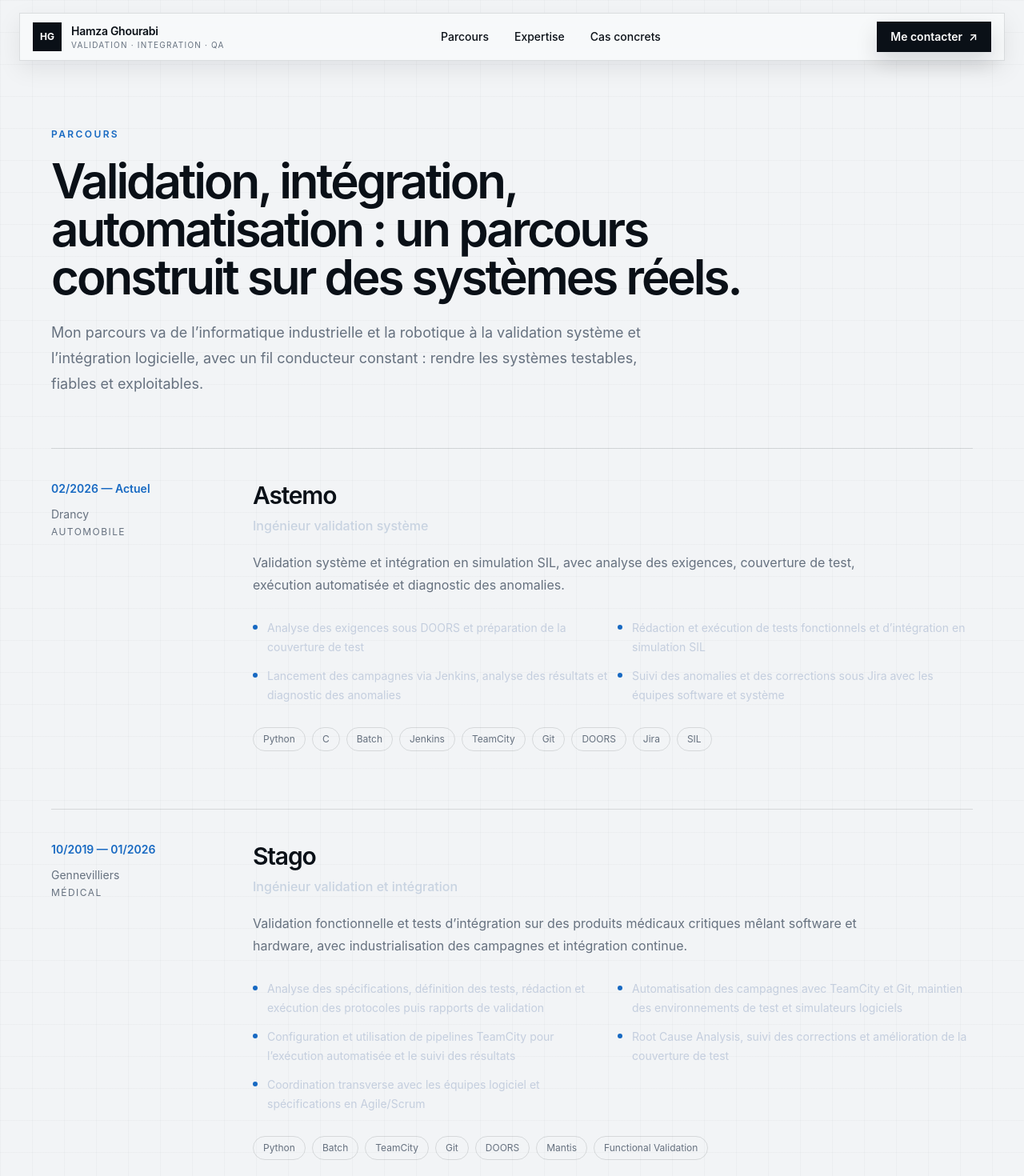
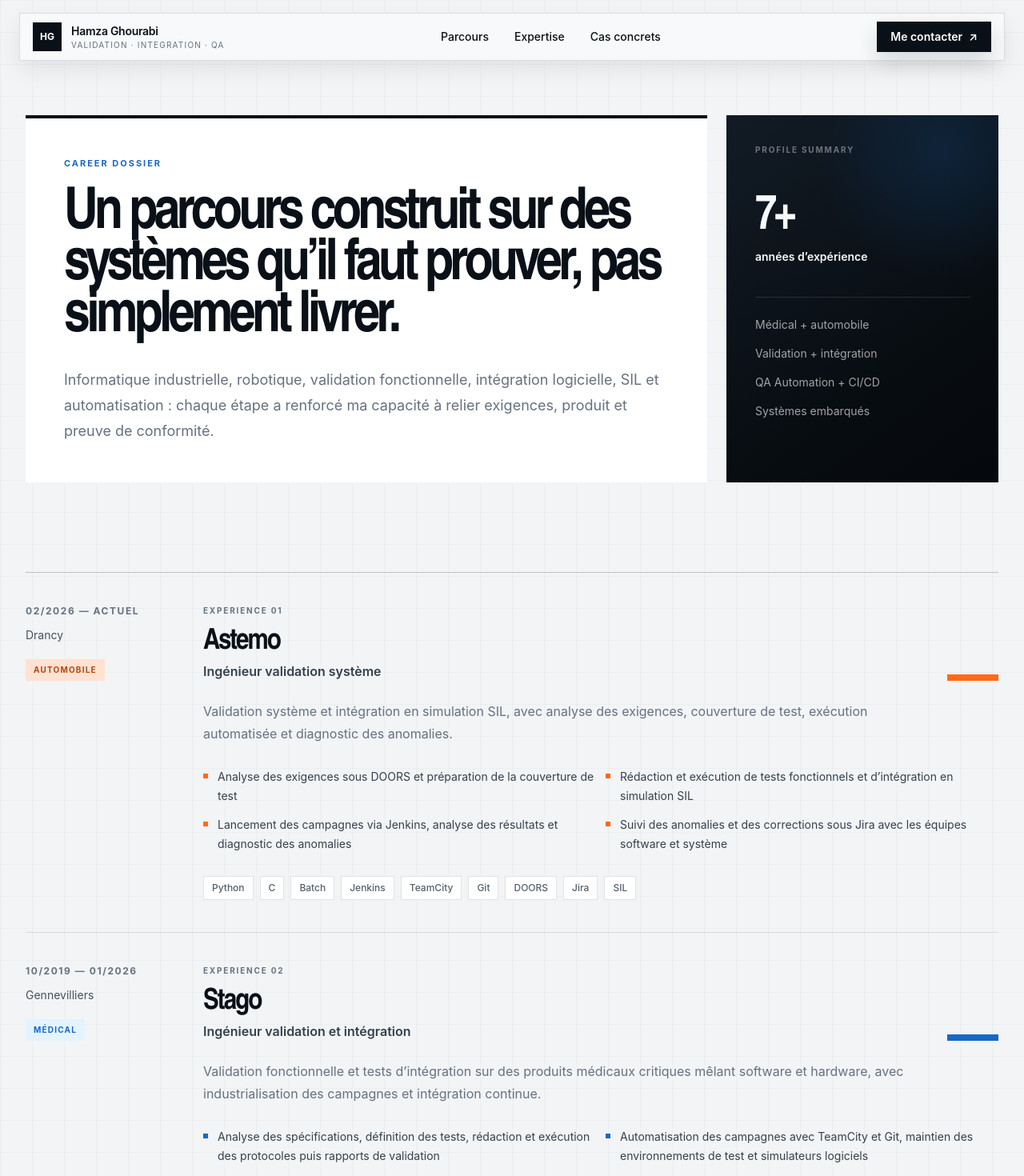
Before and after one commit to Robotham33/Portfolio-Hamza-Ghourabi, a Next.js app: page /experience in a window 1280 px wide. Shown: the top 1470 px of the page at 80% size. Built offline with nearby package versions, Linux system fonts and the light colour scheme.

Commit message:
style(v4): redesign experience page

```diff
--- a/app/experience/page.tsx
+++ b/app/experience/page.tsx
@@ -6,67 +6,119 @@
   return (
     <>
       <SiteHeader />
-      <main className="px-5 pt-32 pb-24 sm:px-6 lg:px-8 lg:pt-40">
-        <div className="mx-auto max-w-6xl">
-          <p className="text-xs font-semibold tracking-[0.2em] text-[var(--accent)] uppercase">
-            Parcours
+      <main className="pb-24 pt-32 sm:pt-36">
+        <section className="px-5 sm:px-6 lg:px-8">
+          <div className="mx-auto grid max-w-7xl gap-6 lg:grid-cols-[1fr_340px]">
+            <div className="border-t-4 border-[var(--ink)] bg-white p-7 sm:p-10 lg:p-12">
+              <p className="tech-label text-[11px] font-bold text-[var(--accent)]">
+                Career dossier
               </p>
-          <h1 className="mt-5 max-w-4xl text-4xl font-semibold tracking-[-0.05em] sm:text-5xl lg:text-6xl">
-            Validation, intégration, automatisation : un parcours construit sur des systèmes réels.
+              <h1 className="display-title mt-6 max-w-5xl text-5xl leading-[0.9] font-semibold tracking-[-0.065em] sm:text-6xl lg:text-7xl">
+                Un parcours construit sur des systèmes qu’il faut prouver, pas simplement livrer.
               </h1>
-          <p className="mt-6 max-w-3xl text-lg leading-8 text-[var(--muted-foreground)]">
-            Mon parcours va de l’informatique industrielle et la robotique à la
-            validation système et l’intégration logicielle, avec un fil
-            conducteur constant : rendre les systèmes testables, fiables et
-            exploitables.
+              <p className="mt-7 max-w-3xl text-lg leading-8 text-[var(--muted-foreground)]">
+                Informatique industrielle, robotique, validation fonctionnelle,
+                intégration logicielle, SIL et automatisation : chaque étape a
+                renforcé ma capacité à relier exigences, produit et preuve de
+                conformité.
+              </p>
+            </div>
+            <div className="ink-panel p-7 text-white sm:p-9">
+              <p className="tech-label text-[10px] font-bold text-white/40">
+                Profile summary
+              </p>
+              <p className="display-title mt-12 text-6xl font-semibold tracking-[-0.07em]">
+                7+
+              </p>
+              <p className="mt-2 text-sm font-semibold">années d’expérience</p>
+              <div className="mt-10 space-y-4 border-t border-white/12 pt-6 text-sm text-white/62">
+                <p>Médical + automobile</p>
+                <p>Validation + intégration</p>
+                <p>QA Automation + CI/CD</p>
+                <p>Systèmes embarqués</p>
+              </div>
+            </div>
+          </div>
+        </section>
+
+        <section className="px-5 py-20 sm:px-6 lg:px-8 lg:py-28">
+          <div className="mx-auto max-w-7xl">
+            <div className="border-t border-[var(--border-strong)]">
+              {experiences.map((item, index) => {
+                const isMedical = item.domain.includes("Médical");
+
+                return (
+                  <article
+                    key={item.company}
+                    className="grid gap-8 border-b border-[var(--border)] py-10 lg:grid-cols-[190px_1fr]"
+                  >
+                    <div>
+                      <p className="text-xs font-bold tracking-[0.13em] text-[var(--muted-foreground)] uppercase">
+                        {item.period}
+                      </p>
+                      <p className="mt-3 text-sm text-[#44515e]">
+                        {item.location}
+                      </p>
+                      <span
+                        className={`mt-5 inline-flex px-2.5 py-1.5 text-[10px] font-bold tracking-[0.12em] uppercase ${
+                          isMedical
+                            ? "bg-[#e4f4ff] text-[var(--medical)]"
+                            : "bg-[var(--signal-soft)] text-[#b4470c]"
+                        }`}
+                      >
+                        {item.domain}
+                      </span>
+                    </div>
+
+                    <div>
+                      <div className="flex flex-wrap items-end justify-between gap-4">
+                        <div>
+                          <p className="tech-label text-[10px] font-bold text-[var(--muted-foreground)]">
+                            Experience 0{index + 1}
+                          </p>
+                          <h2 className="display-title mt-3 text-4xl font-semibold tracking-[-0.055em]">
+                            {item.company}
+                          </h2>
+                          <p className="mt-1 text-base font-semibold text-[#34404c]">
+                            {item.role}
+                          </p>
+                        </div>
+                        <div
+                          className={`h-2 w-16 ${
+                            isMedical
+                              ? "bg-[var(--medical)]"
+                              : "bg-[var(--automotive)]"
+                          }`}
+                        />
+                      </div>
+
+                      <p className="mt-6 max-w-4xl text-base leading-7 text-[var(--muted-foreground)]">
+                        {item.summary}
                       </p>
 
-          <div className="mt-16 space-y-8">
-            {experiences.map((item) => (
-              <article
-                key={item.company}
-                className="grid gap-8 border-t border-[var(--border)] py-10 lg:grid-cols-[220px_1fr]"
-              >
-                <div>
-                  <p className="text-sm font-semibold text-[var(--accent)]">
-                    {item.period}
-                  </p>
-                  <p className="mt-3 text-sm text-[var(--muted-foreground)]">
-                    {item.location}
-                  </p>
-                  <p className="mt-1 text-xs tracking-[0.12em] text-[var(--muted-foreground)] uppercase">
-                    {item.domain}
-                  </p>
-                </div>
-                <div>
-                  <h2 className="text-3xl font-semibold tracking-[-0.04em]">
-                    {item.company}
-                  </h2>
-                  <p className="mt-2 text-base font-medium text-[#c8d3e1]">
-                    {item.role}
-                  </p>
-                  <p className="mt-5 max-w-3xl text-base leading-7 text-[var(--muted-foreground)]">
-                    {item.summary}
-                  </p>
-                  <ul className="mt-7 grid gap-3 sm:grid-cols-2">
+                      <ul className="mt-7 grid gap-3 md:grid-cols-2">
                         {item.highlights.map((highlight) => (
                           <li
                             key={highlight}
-                        className="flex gap-3 text-sm leading-6 text-[#c4cede]"
+                            className="flex gap-3 text-sm leading-6 text-[#34404c]"
                           >
                             <span
-                          aria-hidden="true"
-                          className="mt-2 size-1.5 shrink-0 rounded-full bg-[var(--accent)]"
+                              className={`mt-2 size-1.5 shrink-0 ${
+                                isMedical
+                                  ? "bg-[var(--medical)]"
+                                  : "bg-[var(--automotive)]"
+                              }`}
                             />
                             {highlight}
                           </li>
                         ))}
                       </ul>
+
                       <div className="mt-7 flex flex-wrap gap-2">
                         {item.tools.map((tool) => (
                           <span
                             key={tool}
-                        className="rounded-full border border-[var(--border)] px-3 py-1.5 text-xs text-[var(--muted-foreground)]"
+                            className="border border-[var(--border)] bg-white px-2.5 py-1.5 text-xs font-medium text-[#53606c]"
                           >
                             {tool}
                           </span>
@@ -74,33 +126,34 @@
                       </div>
                     </div>
                   </article>
-            ))}
+                );
+              })}
             </div>
+          </div>
+        </section>
 
-          <section className="mt-20 border-t border-[var(--border)] pt-12">
-            <p className="text-xs font-semibold tracking-[0.2em] text-[var(--accent)] uppercase">
-              Formation
+        <section className="bg-[var(--ink)] px-5 py-20 text-white sm:px-6 lg:px-8">
+          <div className="mx-auto max-w-7xl">
+            <p className="tech-label text-[11px] font-bold text-white/45">
+              Education
             </p>
-            <div className="mt-8 grid gap-4 md:grid-cols-2">
+            <div className="mt-10 grid gap-px bg-white/12 md:grid-cols-2">
               {education.map((item) => (
-                <article
-                  key={item.degree}
-                  className="rounded-[24px] border border-[var(--border)] bg-[#080d15] p-6"
-                >
-                  <p className="text-sm font-semibold text-[var(--accent)]">
+                <article key={item.degree} className="bg-[#0d151e] p-7 sm:p-9">
+                  <p className="display-title text-5xl font-semibold tracking-[-0.06em] text-white/20">
                     {item.year}
                   </p>
-                  <h2 className="mt-4 text-xl font-semibold tracking-[-0.025em]">
+                  <h2 className="mt-7 text-2xl font-semibold tracking-[-0.03em]">
                     {item.degree}
                   </h2>
-                  <p className="mt-2 text-sm text-[var(--muted-foreground)]">
+                  <p className="mt-3 text-sm text-white/55">
                     {item.school} · {item.location}
                   </p>
                 </article>
               ))}
             </div>
+          </div>
         </section>
-        </div>
       </main>
       <SiteFooter />
     </>
```
Lines whose indentation alone changed are shown as unchanged.
